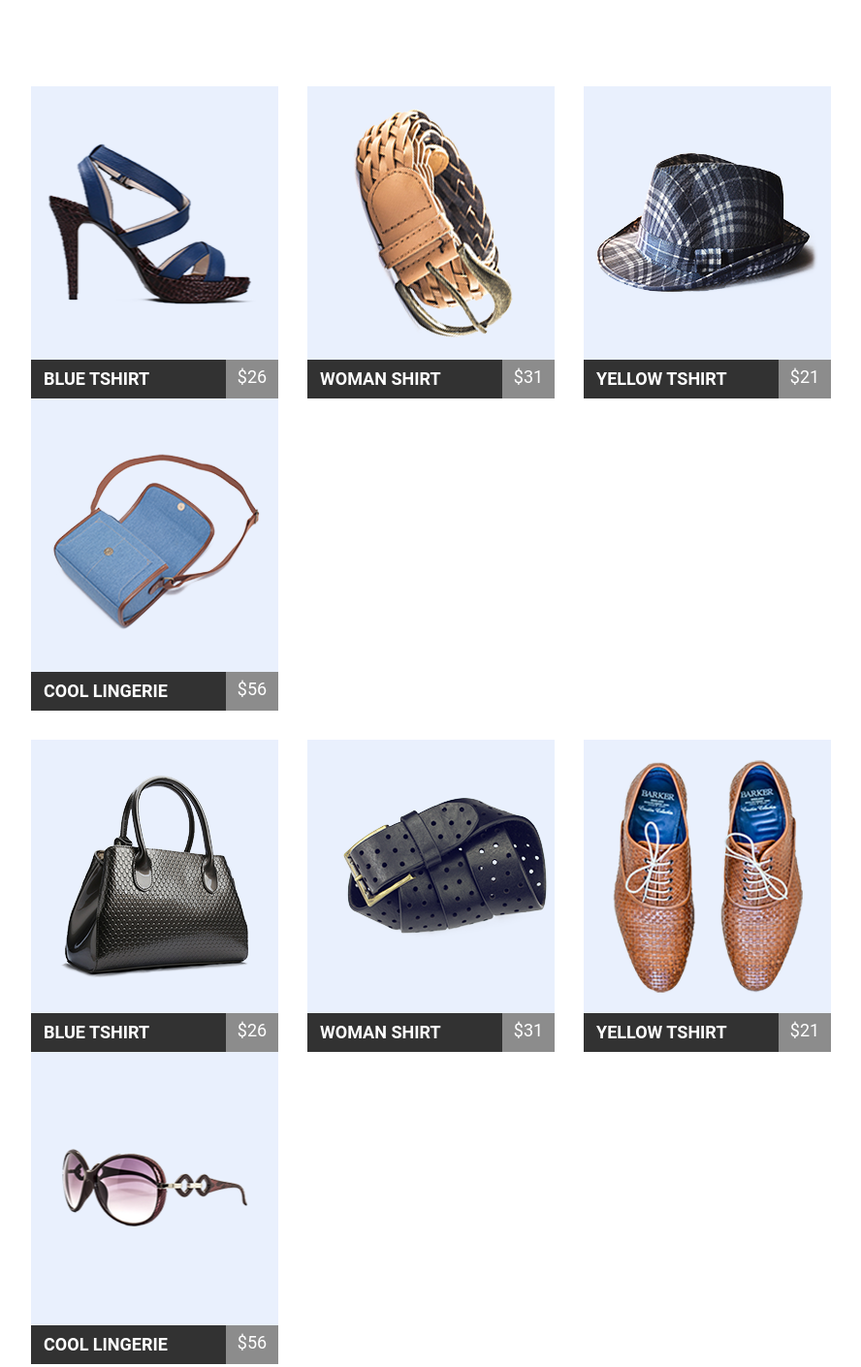
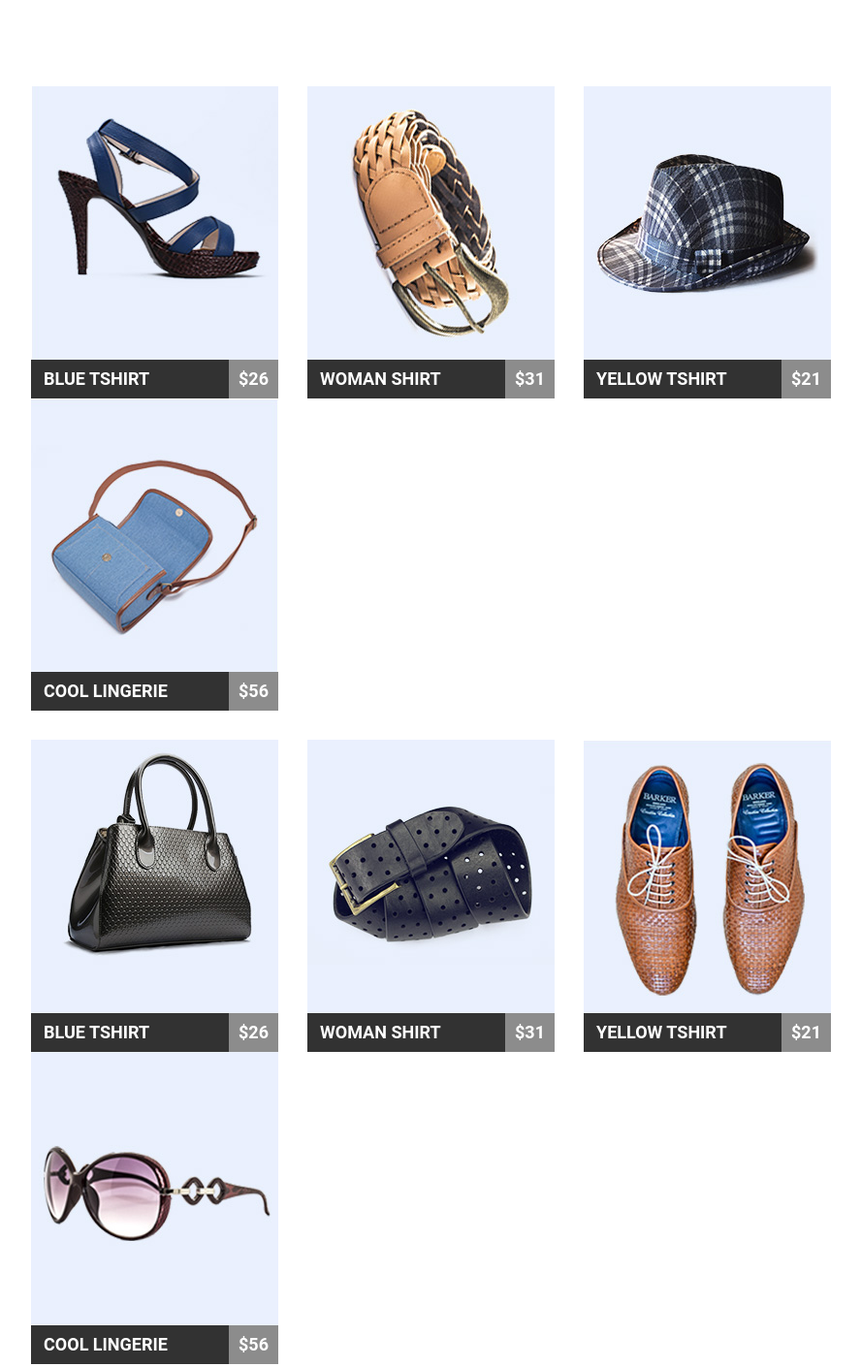
Before and after one commit to sydoroknadiia/goit-fe-course, a plain HTML site: page html-css/module-04/index.html in a window 1280 px wide. Shown: the part 262-1672 px from the top of the page at 97% size, without its empty margins (68-956 px from the left). Drawn offline with Linux system fonts and the light colour scheme.

Commit message:
fixed mistakes

```diff
--- a/html-css/module-04/css/styles.css
+++ b/html-css/module-04/css/styles.css
@@ -70,72 +70,47 @@
     height: 322px;
     margin-right: 30px;
     float: left;
+    background-color: #e9f0fd;
 }
 .item:nth-child(4n) {
     margin-right: 0;
 }
-.item::before {
-    content: "";
-    display: block;
-    background-color: #e9f0fd;
-    height: 282px;
-    background-repeat: no-repeat;
-    background-position: center;
+
+.boxLeft {
+    background-color: #323232;
+    width: 80%;
+    height: 40px;
+    float: left;
+    padding-left: 13px;
 }
+.boxRight {
+    width: 20%;
+    height: 40px;
+    float: left;
+    background-color: #8c8c8c;
+    text-align: center;
 
-.item1::before {
-    background-image: url(../img/item1.png);
-}
-.item2::before {
-    background-image: url(../img/item2.png);
-}
-.item3::before {
-    background-image: url(../img/item3.png);
-}
-.item4::before {
-    background-image: url(../img/item4.png);
-}
-.item5::before {
-    background-image: url(../img/item5.png);
-}
-.item6::before {
-    background-image: url(../img/item6.png);
-}
-.item7::before {
-    background-image: url(../img/item7.png);
-}
-.item8::before {
-    background-image: url(../img/item8.png);
 }
 
 .name_item {
     text-decoration: none;
-    width: 201px;
-    height: 40px;
-    background-color: #323232;
     color: #ffffff;
     font-family: "Roboto", sans-serif;
     font-size: 18px;
     text-transform: uppercase;
     font-weight: bold;
-    text-align: left;
-    float: left;
-    padding-left: 13px;
-    padding-top: 10px;
+    line-height: 40px;
 }
 .price {
     text-decoration: none;
-    width: 54px;
-    height: 40px;
-    background-color: #8c8c8c;
     color: #ffffff;
     font-family: "Roboto", sans-serif;
     font-size: 18px;
-    text-align: center;
-    float: left;
-    line-height: 2;
+    font-weight: bold;
+    line-height: 40px;
 }
 .item img {
+    display: block;
     width: 255px;
     height: 282px;
 }
@@ -145,10 +120,10 @@
 .second-line {
     margin-bottom: 105px;
 }
-.item:hover .name_item {
+.item:hover .boxLeft {
     background-color: #1abc9c;
 }
-.item:hover .price {
+.item:hover .boxRight {
     background-color: #7fd9c7;
 }
 .post {
--- a/html-css/module-04/index.html
+++ b/html-css/module-04/index.html
@@ -28,39 +28,81 @@
         <h2 class="charter">featured products</h2>
         <div class="first-line clearfix">
                 <div class="item clearfix item1">
+                        <img src="./img/item1.jpg" alt="">
+                        <div class="boxLeft">
                                 <a href="#" class="name_item">blue tshirt</a>
+                        </div>
+                        <div class="boxRight">
                                 <a href="#" class="price">$26</a>
                         </div>
+
+                </div>
                 <div class="item clearfix item2">
+                        <img src="./img/item2.jpg" alt="">
+                        <div class="boxLeft">
                                 <a href="#" class="name_item">woman shirt</a>
+                        </div>
+                        <div class="boxRight">
                                 <a href="#" class="price">$31</a>
                         </div>
+                </div>
                 <div class="item clearfix item3">
+                        <img src="./img/item3.jpg" alt="">
+                        <div class="boxLeft">
                                 <a href="#" class="name_item">yellow tshirt</a>
+                        </div>
+                        <div class="boxRight">
                                 <a href="#" class="price">$21</a>
                         </div>
+                </div>
                 <div class="item clearfix item4">
+                        <img src="./img/item4.jpg" alt="">
+                        <div class="boxLeft">
                                 <a href="#" class="name_item">cool lingerie</a>
+                        </div>
+                        <div class="boxRight">
                                 <a href="#" class="price">$56</a>
-
+                        </div>
                 </div>
         </div>
         <div class="second-line clearfix">
                 <div class="item clearfix item5">
+                        <img src="./img/item5.jpg" alt="">
+                        <div class="boxLeft">
                                 <a href="#" class="name_item">blue tshirt</a>
+                        </div>
+                        <div class="boxRight">
                                 <a href="#" class="price">$26</a>
                         </div>
+
+                </div>
                 <div class="item clearfix item6">
+                        <img src="./img/item6.jpg" alt="">
+                        <div class="boxLeft">
                                 <a href="#" class="name_item">woman shirt</a>
+                        </div>
+                        <div class="boxRight">
                                 <a href="#" class="price">$31</a>
                         </div>
+                </div>
                 <div class="item clearfix item7">
+                        <img src="./img/item7.jpg" alt="">
+                        <div class="boxLeft">
                                 <a href="#" class="name_item">yellow tshirt</a>
+                        </div>
+                        <div class="boxRight">
                                 <a href="#" class="price">$21</a>
                         </div>
+                </div>
                 <div class="item clearfix item8">
+                        <img src="./img/item8.jpg" alt="">
+                        <div class="boxLeft">
                                 <a href="#" class="name_item">cool lingerie</a>
+                        </div>
+                        <div class="boxRight">
                                 <a href="#" class="price">$56</a>
+                        </div>
+
         </div>
         </div>
     </section>
```
Also changed, not shown: html-css/module-04/img/item1.jpg (added), html-css/module-04/img/item1.png (deleted), html-css/module-04/img/item2.jpg (added), html-css/module-04/img/item2.png (deleted), html-css/module-04/img/item3.jpg (added), html-css/module-04/img/item3.png (deleted), html-css/module-04/img/item4.jpg (added), html-css/module-04/img/item4.png (deleted), html-css/module-04/img/item5.jpg (added), html-css/module-04/img/item5.png (deleted), html-css/module-04/img/item6.jpg (added), html-css/module-04/img/item6.png (deleted), html-css/module-04/img/item7.jpg (added), html-css/module-04/img/item7.png (deleted), 2 more files. Lines whose indentation alone changed are shown as unchanged.
